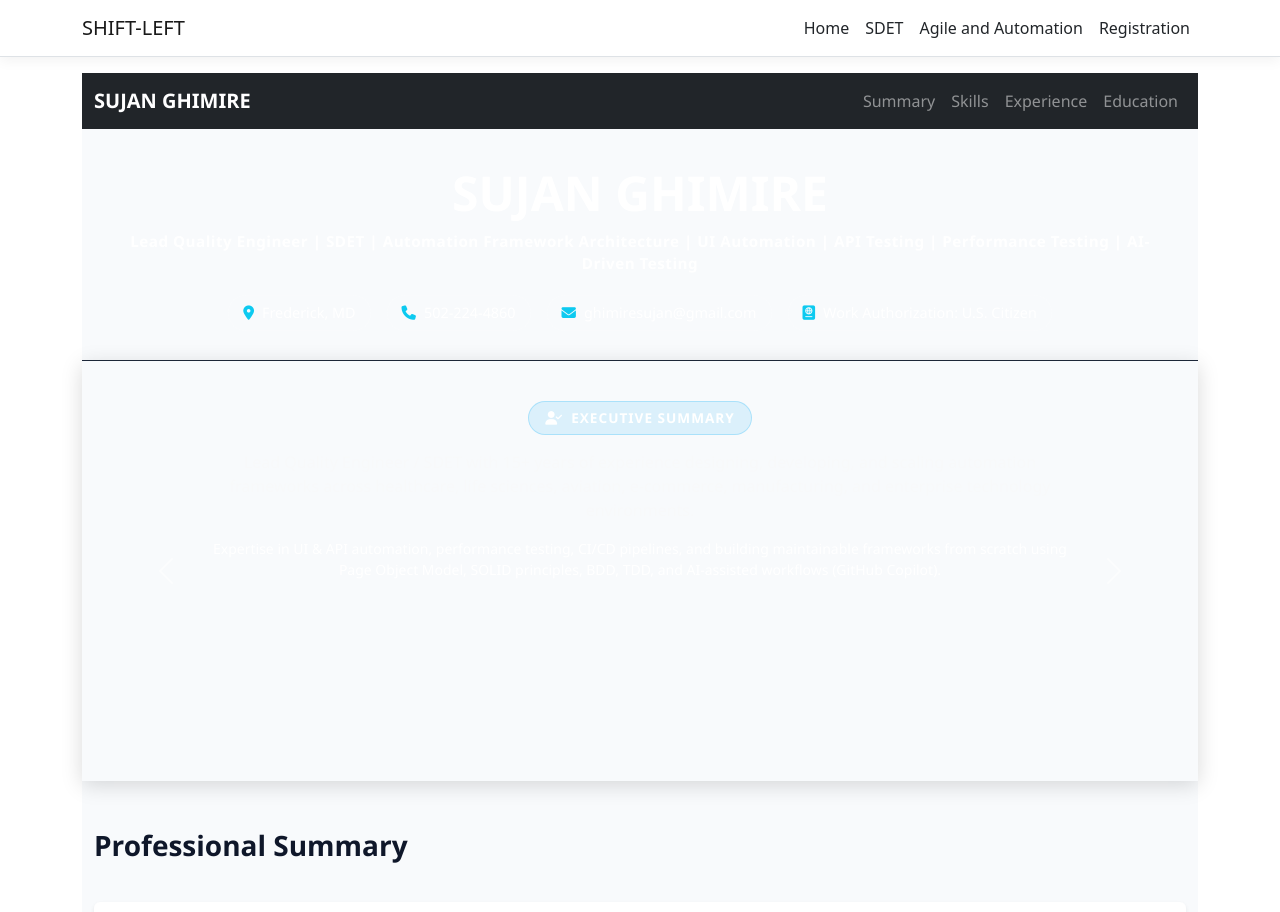
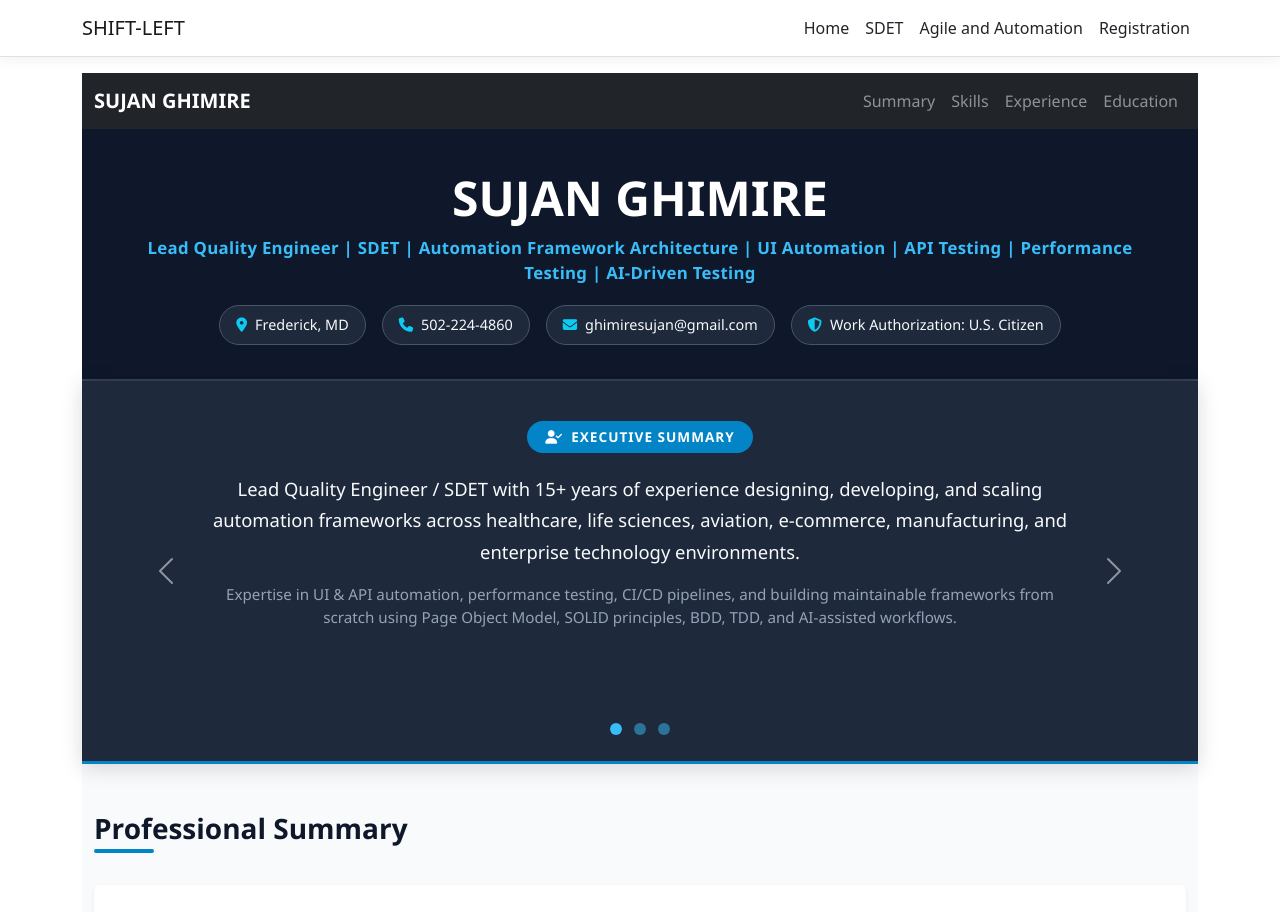
Before and after one commit to emprorgh/QeAppBlog, an Angular app in the folder ClientApp/: page / in a window 1280 px wide. Shown: the top 912 px of the page. Built offline with nearby package versions, Linux system fonts and the light colour scheme.

Commit message:
Refactor home.component.html for style improvements
Updated styles and structure in home.component.html for improved design consistency and responsiveness.

```diff
--- a/ClientApp/src/app/home/home.component.html
+++ b/ClientApp/src/app/home/home.component.html
@@ -10,54 +10,53 @@
     <link href="https://cdnjs.cloudflare.com/ajax/libs/font-awesome/6.4.0/css/all.min.css" rel="stylesheet">
 
     <style>
-        :root {
-            --primary-color: #0d6efd;
-            --dark-bg: #0f172a;
-            --header-bg: #020617;
-            --card-bg: #1e293b;
-            --accent-color: #38bdf8;
+        body {
+            font-family: 'Segoe UI', Tahoma, Geneva, Verdana, sans-serif;
+            background-color: #f8fafc !important;
+            color: #1e293b !important;
         }
 
-        body {
-            font-family: 'Segoe UI', Tahoma, Geneva, Verdana, sans-serif;
-            background-color: #f8fafc;
-            color: #334155;
+        /* --- Header Section --- */
+        .top-info-header {
+            background-color: #0f172a !important;
+            color: #ffffff !important;
+            padding: 40px 20px 30px 20px;
+            border-bottom: 2px solid #334155;
         }
 
-        /* --- Top Header Info Section --- */
-        .top-info-header {
-            background-color: var(--header-bg);
-            color: #ffffff;
-            padding: 35px 20px 25px 20px;
-            border-bottom: 1px solid #1e293b;
+        .header-title {
+            color: #ffffff !important;
+            font-weight: 800;
+        }
+
+        .role-tagline {
+            color: #38bdf8 !important;
+            font-size: 1.05rem;
+            font-weight: 600;
+            letter-spacing: 0.3px;
         }
 
         .contact-pill {
             display: inline-block;
-            background-color: rgba(255, 255, 255, 0.05);
-            padding: 6px 14px;
+            background-color: #1e293b !important;
+            color: #f8fafc !important;
+            padding: 8px 16px;
             border-radius: 20px;
             font-size: 0.9rem;
             margin: 4px;
-            border: 1px solid rgba(255, 255, 255, 0.1);
-        }
-
-        .role-tagline {
-            color: var(--accent-color);
-            font-size: 0.95rem;
-            font-weight: 600;
-            letter-spacing: 0.5px;
+            border: 1px solid #475569;
         }
 
         /* --- Hero Carousel Styles --- */
         .hero-section {
-            background-color: var(--dark-bg);
-            color: #ffffff;
+            background-color: #1e293b !important;
+            color: #ffffff !important;
             box-shadow: 0 4px 20px rgba(0,0,0,0.15);
+            border-bottom: 3px solid #0284c7;
         }
 
         .carousel-item {
-            min-height: 420px;
+            min-height: 380px;
             padding: 40px 20px 60px 20px;
         }
 
@@ -68,34 +67,45 @@
 
         .slide-badge {
             display: inline-block;
-            background-color: rgba(56, 189, 248, 0.15);
-            color: var(--accent-color);
-            padding: 6px 16px;
+            background-color: #0284c7 !important;
+            color: #ffffff !important;
+            padding: 6px 18px;
             border-radius: 50px;
             font-size: 0.85rem;
-            font-weight: 600;
+            font-weight: 700;
             text-transform: uppercase;
             letter-spacing: 1px;
-            margin-bottom: 15px;
-            border: 1px solid rgba(56, 189, 248, 0.3);
+            margin-bottom: 20px;
+        }
+
+        .slide-text-main {
+            color: #f8fafc !important;
+            font-size: 1.15rem;
+            line-height: 1.7;
+        }
+
+        .slide-text-sub {
+            color: #94a3b8 !important;
+            font-size: 0.95rem;
         }
 
         .tech-pill {
             display: inline-block;
-            background-color: #334155;
-            color: #f1f5f9;
+            background-color: #0f172a !important;
+            color: #38bdf8 !important;
             padding: 6px 14px;
             border-radius: 20px;
             font-size: 0.85rem;
+            font-weight: 600;
             margin: 4px;
-            border: 1px solid #475569;
+            border: 1px solid #334155;
         }
 
         .project-card-mini {
-            background-color: var(--card-bg);
+            background-color: #0f172a !important;
             border: 1px solid #334155;
             border-radius: 8px;
-            padding: 18px;
+            padding: 20px;
             height: 100%;
             text-align: left;
         }
@@ -105,14 +115,14 @@
             height: 12px;
             border-radius: 50%;
             margin: 0 6px;
-            background-color: var(--accent-color);
+            background-color: #38bdf8 !important;
         }
 
-        /* --- Main Content Section Styling --- */
+        /* --- Section Styling --- */
         .section-title {
             position: relative;
             font-weight: 700;
-            color: #0f172a;
+            color: #0f172a !important;
             margin-bottom: 2rem;
             padding-bottom: 0.5rem;
         }
@@ -124,39 +134,34 @@
             bottom: 0;
             height: 4px;
             width: 60px;
-            background-color: var(--primary-color);
+            background-color: #0284c7;
             border-radius: 2px;
         }
 
         .experience-card {
-            border-left: 4px solid var(--primary-color);
-            background: #ffffff;
+            border-left: 4px solid #0284c7;
+            background: #ffffff !important;
             border-radius: 0 8px 8px 0;
-            box-shadow: 0 2px 10px rgba(0,0,0,0.04);
-            transition: transform 0.2s ease;
-        }
-
-        .experience-card:hover {
-            transform: translateY(-2px);
+            box-shadow: 0 2px 10px rgba(0,0,0,0.05);
         }
 
         .skill-category {
-            background-color: #ffffff;
+            background-color: #ffffff !important;
             border-radius: 8px;
-            box-shadow: 0 2px 8px rgba(0,0,0,0.04);
+            box-shadow: 0 2px 8px rgba(0,0,0,0.05);
             padding: 20px;
             height: 100%;
         }
 
         .skill-tag {
-            background-color: #e2e8f0;
-            color: #334155;
-            padding: 4px 10px;
+            background-color: #e2e8f0 !important;
+            color: #0f172a !important;
+            padding: 5px 12px;
             border-radius: 4px;
             font-size: 0.85rem;
             display: inline-block;
             margin: 3px;
-            font-weight: 500;
+            font-weight: 600;
         }
     </style>
 </head>
@@ -180,10 +185,10 @@
         </div>
     </nav>
 
-    <!-- TOP INFORMATION HEADER (Placed directly above the carousel) -->
+    <!-- TOP INFORMATION HEADER -->
     <header class="top-info-header text-center">
         <div class="container">
-            <h1 class="display-5 fw-bold text-white mb-2">SUJAN GHIMIRE</h1>
+            <h1 class="display-5 header-title mb-2">SUJAN GHIMIRE</h1>
             <p class="role-tagline mb-3">
                 Lead Quality Engineer | SDET | Automation Framework Architecture | UI Automation | API Testing | Performance Testing | AI-Driven Testing
             </p>
@@ -191,7 +196,7 @@
                 <span class="contact-pill"><i class="fa-solid fa-location-dot text-info me-2"></i>Frederick, MD</span>
                 <span class="contact-pill"><i class="fa-solid fa-phone text-info me-2"></i>502-224-4860</span>
                 <span class="contact-pill"><i class="fa-solid fa-envelope text-info me-2"></i>ghimiresujan@gmail.com</span>
-                <span class="contact-pill"><i class="fa-solid fa-passport text-info me-2"></i>Work Authorization: U.S. Citizen</span>
+                <span class="contact-pill"><i class="fa-solid fa-shield-halved text-info me-2"></i>Work Authorization: U.S. Citizen</span>
             </div>
         </div>
     </header>
@@ -212,11 +217,11 @@
                 <div class="carousel-item active">
                     <div class="container text-center carousel-caption-custom">
                         <span class="slide-badge"><i class="fa-solid fa-user-check me-2"></i>Executive Summary</span>
-                        <p class="text-light lead fs-6">
+                        <p class="slide-text-main fw-normal">
                             Lead Quality Engineer / SDET with 15+ years of experience designing, developing, and scaling automation frameworks across healthcare, life sciences, aviation, e-commerce, manufacturing, and enterprise technology environments.
                         </p>
-                        <p class="text-light-50 small d-none d-md-block">
-                            Expertise in UI & API automation, performance testing, CI/CD pipelines, and building maintainable frameworks from scratch using Page Object Model, SOLID principles, BDD, TDD, and AI-assisted workflows (GitHub Copilot).
+                        <p class="slide-text-sub mt-3 d-none d-md-block">
+                            Expertise in UI & API automation, performance testing, CI/CD pipelines, and building maintainable frameworks from scratch using Page Object Model, SOLID principles, BDD, TDD, and AI-assisted workflows.
                         </p>
                     </div>
                 </div>
@@ -482,7 +487,7 @@
         </div>
     </footer>
 
-    <!-- Bootstrap 5 Bundle JS (Includes Popper) -->
+    <!-- Bootstrap 5 Bundle JS -->
     <script src="https://cdn.jsdelivr.net/npm/bootstrap@5.3.2/dist/js/bootstrap.bundle.min.js"></script>
 </body>
 </html>
```
